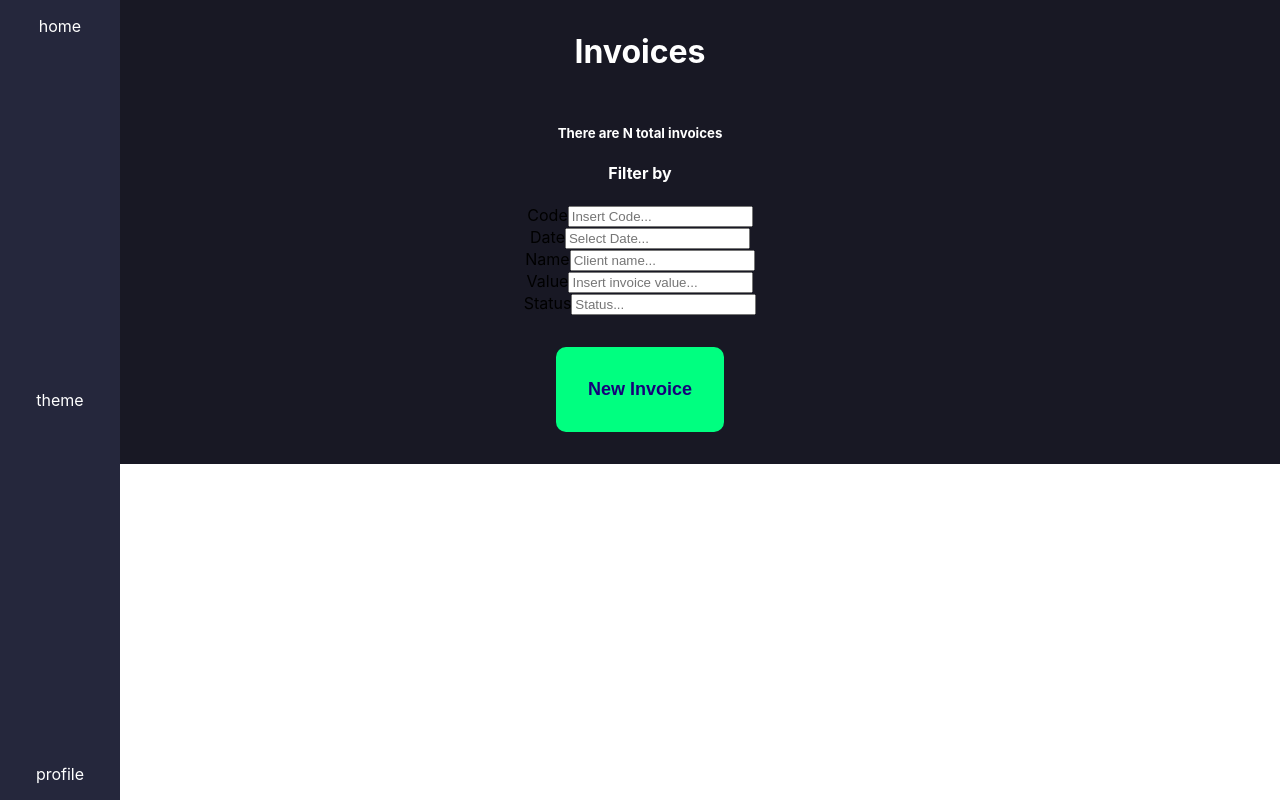
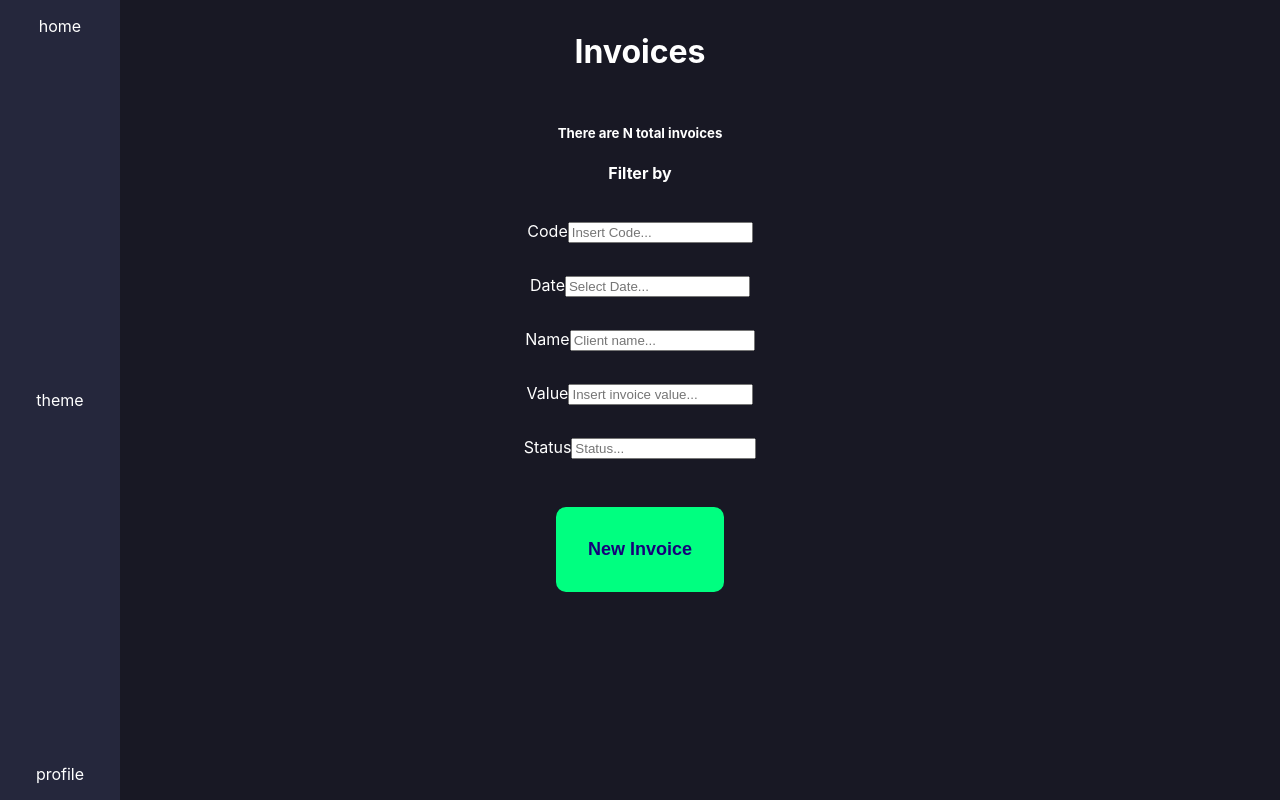
Before and after one commit to msilvafreitas/invoices-react, a React (Create React App) app: page / in a window 1280 px wide. Built offline with nearby package versions, Linux system fonts and the light colour scheme.

Commit message:
Invoices view
Add new invoices to the app view

```diff
--- a/src/App.css
+++ b/src/App.css
@@ -1,4 +1,5 @@
 .App {
   text-align: center;
   background-color: #181824;
+  height: 100vh;
 }
--- a/src/App.js
+++ b/src/App.js
@@ -3,6 +3,7 @@ import './App.css';
 import Sidebar from './components/Sidebar';
 import Header from './components/Header';
 import Form from './components/Form';
+import Invoice from './components/Invoice';
 
 function App() {
 
@@ -20,6 +21,7 @@ function App() {
       <Header />
       <Form onInvoiceSent={invoice => onNewInvoiceAdd(invoice)}/>
 
+      {invoices.map(invoice => <Invoice key={invoice.code} code={invoice.code} name={invoice.name} date={invoice.date} value={invoice.value} status={invoice.status}/>)}
     </div>
   );
 }
--- a/src/components/Invoice/Invoice.scss
+++ b/src/components/Invoice/Invoice.scss
@@ -0,0 +1,7 @@
+.invoice {
+    display: flex;
+    flex-direction: row;
+    color: white;
+    justify-content: center;
+    padding: 1rem;
+}
--- a/src/components/TextField/TextField.scss
+++ b/src/components/TextField/TextField.scss
@@ -0,0 +1,4 @@
+.text-field {
+    color: white;
+    padding: 1rem;
+}
```
